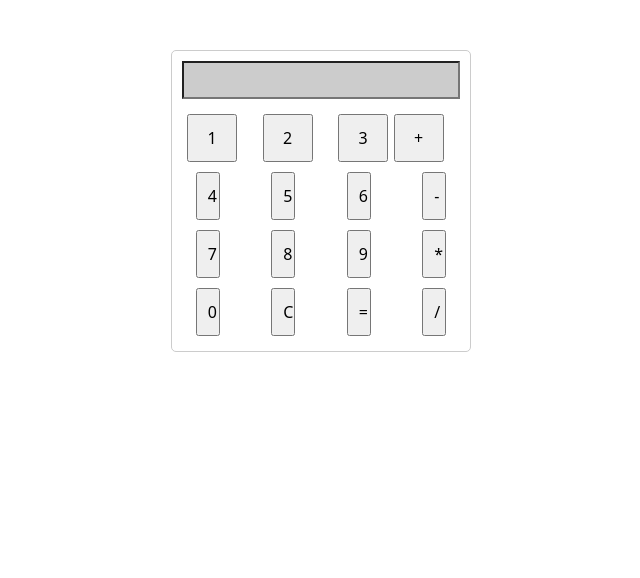
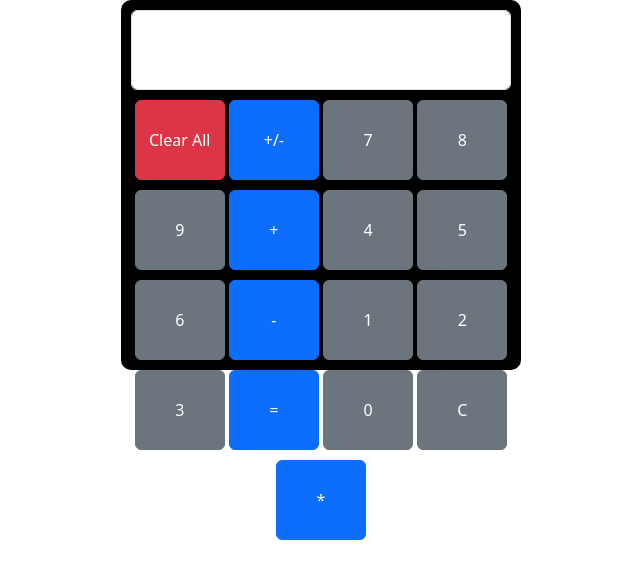
Before and after one commit to usamah25/Bootcamp-Inosoft-calculator, a plain HTML site: page index.html in a window 1280 px wide. Shown: the whole page, without its empty margins (319-959 px from the left). Drawn offline with nearby package versions, Linux system fonts and the light colour scheme.

Commit message:
menambahkan fitur plus/minus dan merombak tampilan

```diff
--- a/index.html
+++ b/index.html
@@ -6,107 +6,38 @@
     <meta name="viewport" content="width=device-width, initial-scale=1.0">
     <link href="https://cdn.jsdelivr.net/npm/bootstrap@5.3.2/dist/css/bootstrap.min.css" rel="stylesheet"
         integrity="sha384-T3c6CoIi6uLrA9TneNEoa7RxnatzjcDSCmG1MXxSR1GAsXEV/Dwwykc2MPK8M2HN" crossorigin="anonymous">
-    <style>
-        #calculator {
-            width: 300px;
-            margin: 50px auto;
-            padding: 10px;
-            border: 1px solid #ccc;
-            border-radius: 5px;
-        }
-
-        input[type="text"] {
-            width: 100%;
-            margin-bottom: 10px;
-            padding: 5px;
-            box-sizing: border-box;
-        }
-
-        input[type="button"] {
-            width: 23%;
-            margin: 5px;
-            padding: 10px;
-            box-sizing: border-box;
-        }
-
-        .display-calc {
-            width: 100%;
-            margin-bottom: 10px;
-            background-color: #ccc;
-        }
-
-        .number-button {
-            width: 150px; /* Atur lebar tombol angka di sini */
-            margin: 5px;
-            padding: 10px;
-            box-sizing: border-box;
-        }
-    </style>
+    <link rel="stylesheet" href="style.css">
 </head>
 
 <body>
-    <div class="container text-center">
-        <div id="calculator">
+    <div class="container">
         <div class="row">
-                <div class="col">
-                    <input type="text" id="display" readonly class="display-calc">
-                </div>
-            </div>
-            <div class="row">
-                <div class="col-3">
-                    <input type="button" value="1" onclick="appendToDisplay('1')" class="number-button" style="width: 50px;">
-                </div>
-                <div class="col-3">
-                    <input type="button" value="2" onclick="appendToDisplay('2')" class="number-button" style="width: 50px;">
-                </div>
-                <div class="col-3">
-                    <input type="button" value="3" onclick="appendToDisplay('3')" class="number-button" style="width: 50px;">
-                </div>
-                <div class="col-3" style="margin-left: -20px;">
-                    <input type="button" value="+" onclick="appendToDisplay('+')" class="number-button" style="width: 50px;">
-                </div>
-            </div>
-            <div class="row">
-                <div class="col">
-                    <input type="button" value="4" onclick="appendToDisplay('4')" class="number-button">
-                </div>
-                <div class="col">
-                    <input type="button" value="5" onclick="appendToDisplay('5')" class="number-button">
-                </div>
-                <div class="col">
-                    <input type="button" value="6" onclick="appendToDisplay('6')" class="number-button">
-                </div>
-                <div class="col">
-                    <input type="button" value="-" onclick="appendToDisplay('-')" class="number-button">
-                </div>
-            </div>
-            <div class="row">
-                <div class="col">
-                    <input type="button" value="7" onclick="appendToDisplay('7')" class="number-button">
-                </div>
-                <div class="col">
-                    <input type="button" value="8" onclick="appendToDisplay('8')" class="number-button">
-                </div>
-                <div class="col">
-                    <input type="button" value="9" onclick="appendToDisplay('9')" class="number-button">
-                </div>
-                <div class="col">
-                    <input type="button" value="*" onclick="appendToDisplay('*')" class="number-button">
-                </div>
-            </div>
-            <div class="row">
-                <div class="col">
-                    <input type="button" value="0" onclick="appendToDisplay('0')" class="number-button">
-                </div>
-                <div class="col">
-                    <input type="button" value="C" onclick="clearDisplay()">
-                </div>
-                <div class="col">
-                    <input type="button" value="=" onclick="calculate()">
-                </div>
-                <div class="col">
-                    <input type="button" value="/" onclick="appendToDisplay('/')">
-                </div>
+            <div class="col-md-12">
+                <form action="#" name="calculator" class="main">
+                    <input type="text" id="display" readonly class="form-control display-calc">
+
+                    <button type="button" class="btn btn-danger btn-block" onclick="clearDisplay()">Clear All</button>
+                    <button type="button" class="btn btn-primary" onclick="togglePlusMinus()">+/-</button>
+
+                    <button type="button" class="btn btn-secondary" onclick="appendToDisplay('7')">7</button>
+                    <button type="button" class="btn btn-secondary" onclick="appendToDisplay('8')">8</button>
+                    <button type="button" class="btn btn-secondary" onclick="appendToDisplay('9')">9</button>
+                    <button type="button" class="btn btn-primary" onclick="appendToDisplay('+')">+</button>
+
+                    <button type="button" class="btn btn-secondary" onclick="appendToDisplay('4')">4</button>
+                    <button type="button" class="btn btn-secondary" onclick="appendToDisplay('5')">5</button>
+                    <button type="button" class="btn btn-secondary" onclick="appendToDisplay('6')">6</button>
+                    <button type="button" class="btn btn-primary" onclick="appendToDisplay('-')">-</button>
+
+                    <button type="button" class="btn btn-secondary" onclick="appendToDisplay('1')">1</button>
+                    <button type="button" class="btn btn-secondary" onclick="appendToDisplay('2')">2</button>
+                    <button type="button" class="btn btn-secondary" onclick="appendToDisplay('3')">3</button>
+                    <button type="button" class="btn btn-primary" onclick="calculate()">=</button>
+
+                    <button type="button" class="btn btn-secondary" onclick="appendToDisplay('0')">0</button>
+                    <button type="button" class="btn btn-secondary" onclick="clearDisplay()">C</button>
+                    <button type="button" class="btn btn-primary" onclick="appendToDisplay('*')">*</button>
+                </form>
             </div>
         </div>
     </div>
@@ -114,15 +45,7 @@
     <script>
         function appendToDisplay(value) {
         var display = document.getElementById('display');
-            var currentValue = display.value;
-
-            // Jika operator telah dimasukkan, pindahkan nilai input awal ke atas
-            if (currentValue.includes('+') || currentValue.includes('-') || currentValue.includes('*') || currentValue
-                .includes('/')) {
-                display.value = currentValue.substring(currentValue.lastIndexOf(' ') + 1) + value;
-            } else {
         display.value += value;
-            }
     }
 
     function clearDisplay() {
@@ -130,11 +53,23 @@
     }
 
     function calculate() {
-            var result = eval(document.getElementById('display').value);
-            document.getElementById('display').value = result;
+        var display = document.getElementById('display');
+        display.value = eval(display.value);
+    }
+
+    function togglePlusMinus() {
+        var display = document.getElementById('display');
+        var currentValue = display.value;
+
+        if (currentValue.startsWith('-')) {
+            display.value = currentValue.substring(1);
+        } else {
+            display.value = '-' + currentValue;
+        }
     }
     </script>
-    <script src="https://cdn.jsdelivr.net/npm/bootstrap@5.3.2/dist/js/bootstrap.bundle.min.js" integrity="sha384-C6RzsynM9kWDrMNeT87bh95OGNyZPhcTNXj1NW7RuBCsyN/o0jlpcV8Qyq46cDfL" crossorigin="anonymous">
+    <script src="https://cdn.jsdelivr.net/npm/bootstrap@5.3.2/dist/js/bootstrap.bundle.min.js"
+        integrity="sha384-C6RzsynM9kWDrMNeT87bh95OGNyZPhcTNXj1NW7RuBCsyN/o0jlpcV8Qyq46cDfL" crossorigin="anonymous">
     </script>
 </body>
 
--- a/style.css
+++ b/style.css
@@ -0,0 +1,26 @@
+* {
+    margin: 0;
+    padding: 0;
+}
+
+.display-calc {
+    height: 80px;
+}
+
+.main {
+    background-color: black;
+    color: white;
+    height: 370px;
+    width: 400px;
+    padding: 10px;
+    border-radius: 10px;
+    text-align: center;
+    margin: auto;
+}
+
+.btn {
+    height: 80px;
+    width: 90px;
+    padding: 0;
+    margin-top: 10px;
+}
```
Lines whose indentation alone changed are shown as unchanged.
